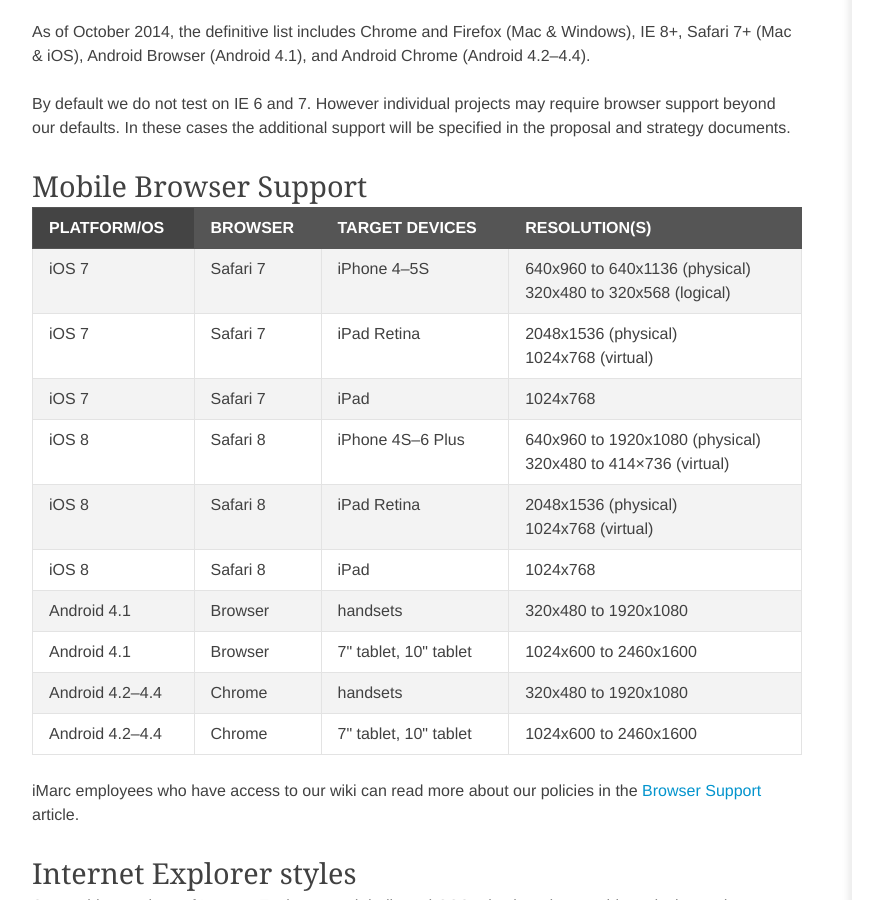
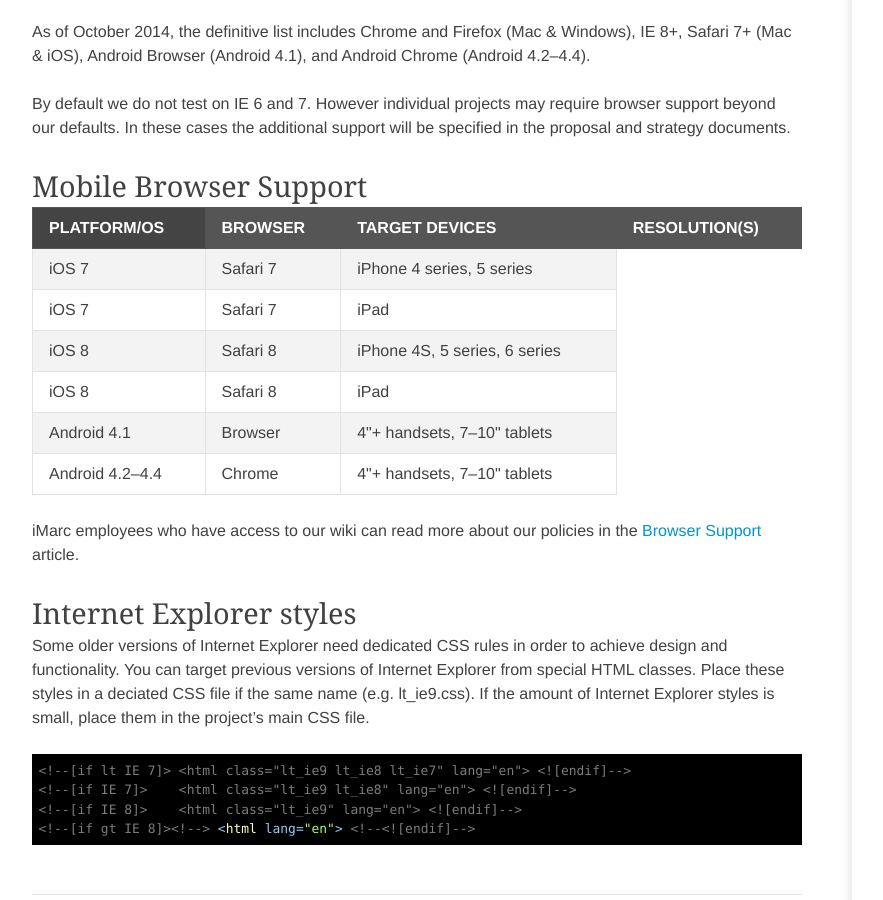
Before and after one commit to imarc/handbook, a Jekyll site: the page built from frontend.markdown, in a window 1280 px wide and 900 px high, scrolled down 8335 px. Shown: the whole window, without its empty margins (88-971 px from the left). Built offline with Jekyll 4.4.1, drawn with Linux system fonts in a browser that asks for light colours; nearby versions of some CDN libraries; some web fonts are replaced.

Commit message:
Streamlined mobile support table
removed resolutions reference (no longer relevant), simplified  device
listings

```diff
--- a/frontend.markdown
+++ b/frontend.markdown
@@ -413,67 +413,33 @@
 <tr>
 <td> iOS 7 </td>
 <td> Safari 7 </td>
-<td> iPhone 4–5S </td>
-<td> 640x960 to 640x1136 (physical)<br>
-	320x480 to 320x568 (logical)
-</td></tr>
-<tr>
-<td> iOS 7 </td>
-<td> Safari 7 </td>
-<td> iPad Retina </td>
-<td> 2048x1536 (physical)<br>
-	1024x768 (virtual)
-</td></tr>
+<td> iPhone 4 series, 5 series </td>
+</tr>
 <tr>
 <td> iOS 7 </td>
 <td> Safari 7 </td>
 <td> iPad </td>
-<td> 1024x768
-</td></tr>
+</tr>
 <tr>
 <td> iOS 8 </td>
 <td> Safari 8 </td>
-<td> iPhone 4S–6 Plus </td>
-<td> 640x960 to 1920x1080 (physical)<br>
-	320x480 to 414×736 (virtual)
-</td></tr>
-<tr>
-<td> iOS 8 </td>
-<td> Safari 8 </td>
-<td> iPad Retina </td>
-<td> 2048x1536 (physical)<br>
-	1024x768 (virtual)
-</td></tr>
+<td> iPhone 4S, 5 series, 6 series </td>
+</tr>
 <tr>
 <td> iOS 8 </td>
 <td> Safari 8 </td>
 <td> iPad </td>
-<td> 1024x768
-</td></tr>
+</tr>
 <tr>
 <td> Android 4.1 </td>
 <td> Browser </td>
-<td> handsets </td>
-<td> 320x480 to 1920x1080
-</td></tr>
-<tr>
-<td> Android 4.1 </td>
-<td> Browser </td>
-<td> 7" tablet, 10" tablet </td>
-<td> 1024x600 to 2460x1600
-</td></tr>
+<td> 4"+ handsets, 7–10" tablets </td>
+</tr>
 <tr>
 <td> Android 4.2–4.4 </td>
 <td> Chrome </td>
-<td> handsets </td>
-<td> 320x480 to 1920x1080
-</td></tr>
-<tr>
-<td> Android 4.2–4.4 </td>
-<td> Chrome </td>
-<td> 7" tablet, 10" tablet </td>
-<td> 1024x600 to 2460x1600
-</td></tr>
+<td> 4"+ handsets, 7–10" tablets </td>
+</tr>
 </table>
 
 iMarc employees who have access to our wiki can read more about our policies in the [Browser Support](http://wiki.imarc.net/Browser_Support) article.
```
